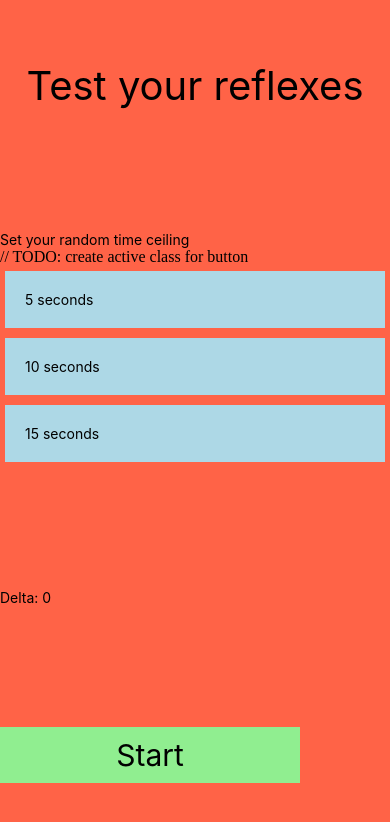
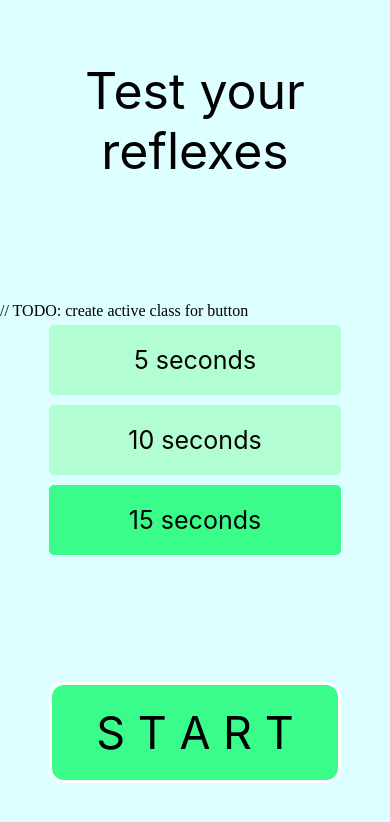
Before and after one commit to jathom30/reflex-timer-app, a React Native app: screen / in a window 390 px wide. Shown: the top 822 px of the page. Built offline with nearby package versions, Linux system fonts and the light colour scheme.

Commit message:
styles updated. ave, high, low delta display added

```diff
--- a/App.js
+++ b/App.js
@@ -3,7 +3,6 @@ import { StyleSheet, View, Text } from 'react-native';
 
 import Button from './components/Button'
 
-import Screen from './components/Screen'
 import StartScreen from './components/StartScreen'
 import ClockScreen from './components/ClockScreen'
 
@@ -19,11 +18,15 @@ export default class App extends React.Component {
       userTime: 0,
       timeDelta: 0,
       randomReached: false,
-      btnDisabled: true,
-      activeClass: false,
+      deltaArray: [],
+      reflexAverage: 0,
+      reflexHigh: 0,
+      reflexLow: 0,
+      reflexAttempts: 0,
     }
     this.startClock = this.startClock.bind(this)
     this.stopClock = this.stopClock.bind(this)
+    this.reset = this.reset.bind(this)
 
     // random number functions
     this.fiveSec = this.fiveSec.bind(this)
@@ -57,20 +60,55 @@ export default class App extends React.Component {
 
       // find delta and set
       let delta = this.state.userTime - this.state.time
+      // find delta average and set
+      let deltaSum, reflexAverage, reflexLow, reflexHigh
+      if (this.state.deltaArray.length === 0) {
+        reflexAverage = delta
+        reflexHigh = delta
+        reflexLow = delta
+      } else if (this.state.deltaArray.length > 0) {
+        deltaSum = this.state.deltaArray.reduce((total, delta) => total + delta)
+        reflexAverage = deltaSum / this.state.deltaArray.length
+        reflexLow = Math.min(...this.state.deltaArray)
+        reflexHigh = Math.max(...this.state.deltaArray)
+
+        // if delta is lower/higher than current state of array
+        if (delta > reflexHigh) {
+          reflexHigh = delta
+        }
+        if (delta < reflexLow) {
+          reflexLow = delta
+        }
+      }
       this.setState({
         timeDelta: delta,
         start: false,
         time: 0,
         userTime: 0,
+        // adds delta to deltaArray
+        deltaArray: [...this.state.deltaArray, delta],
+        reflexAverage: Math.round(reflexAverage),
+        reflexHigh: reflexHigh,
+        reflexLow: reflexLow,
+        reflexAttempts: this.state.reflexAttempts + 1
       })
     }
+  }
+
+  reset() {
+    this.setState({
+      deltaArray: [],
+      reflexAverage: 0,
+      reflexHigh: 0,
+      reflexLow: 0,
+      reflexAttempts: 0,
+    })
   }
 
   // random number functions
   fiveSec() {
     this.setState({
       maxRandom: 5000,
-      activeClass: true,
     })
   }
   tenSec() {
@@ -109,6 +147,7 @@ export default class App extends React.Component {
             stopClock={this.stopClock}
             time={this.state.time}
             userTime={this.state.userTime}
+            randomNumber={this.state.randomNumber}
             btnDisabled={this.state.btnDisabled} />
           :
           <StartScreen
@@ -118,7 +157,13 @@ export default class App extends React.Component {
             fifteenSec={this.fifteenSec}
             maxRandom={this.state.maxRandom}
             timeDelta={this.state.timeDelta}
-            startClock={this.startClock} /> }
+            startClock={this.startClock}
+            reflexAverage={this.state.reflexAverage}
+            reflexLow={this.state.reflexLow}
+            reflexHigh={this.state.reflexHigh}
+            reflexAttempts={this.state.reflexAttempts}
+            reset={this.reset} />
+        }
 
       </View>
     );
@@ -129,7 +174,7 @@ export default class App extends React.Component {
 const styles = StyleSheet.create({
   container: {
     flex: 1,
-    backgroundColor: 'tomato',
+    backgroundColor: '#DDFFFF',
     alignItems: 'stretch',
     justifyContent: 'space-around',
   },
--- a/components/Button.js
+++ b/components/Button.js
@@ -5,8 +5,8 @@ import { StyleSheet, Text, TouchableOpacity } from 'react-native'
 export default class Button extends Component {
   render() {
     return (
-      <TouchableOpacity onPress={this.props.activatePress}>
-        <Text style={this.props.btnStyle}>{this.props.title}</Text>
+      <TouchableOpacity style={this.props.touchableStyle} onPress={this.props.activatePress}>
+        <Text style={this.props.btnTextStyle}>{this.props.title}</Text>
       </TouchableOpacity>
     )
   }
--- a/components/ClockScreen.js
+++ b/components/ClockScreen.js
@@ -4,13 +4,30 @@ import { StyleSheet, Text, View, TouchableOpacity } from "react-native";
 import Button from './Button'
 
 export default class ClockScreen extends Component {
+  componentDidUpdate() {
+    if (this.props.time >= this.props.randomNumber) {
+      clearInterval(this.timer)
+      styles.fullscreen = {
+        flex: 1,
+        backgroundColor: 'red',
+        justifyContent: 'center',
+        alignItems: 'center',
+      }
+    } else {
+      styles.fullscreen = {
+        backgroundColor: '#EADFDF',
+        flex: 1,
+        justifyContent: 'center',
+        alignItems: 'center',
+      }
+    }
+  }
+
   render() {
     return(
       <View style={{flex: 1}}>
         <TouchableOpacity style={styles.fullscreen} onPress={this.props.stopClock}>
           <Text>When the screen turns red, press anywhere</Text>
-          <Text>{this.props.time}</Text>
-          <Text>{this.props.userTime}</Text>
         </TouchableOpacity>
       </View>
     )
@@ -19,7 +36,7 @@ export default class ClockScreen extends Component {
 
 const styles = StyleSheet.create({
   fullscreen: {
-    backgroundColor: 'purple',
+    backgroundColor: '#EADFDF',
     flex: 1,
     justifyContent: 'center',
     alignItems: 'center',
--- a/components/Screen.js
+++ /dev/null
@@ -1,51 +0,0 @@
-import React, { Component } from 'react'
-import { StyleSheet, Text, View } from "react-native";
-
-import Button from "./Button";
-
-export default class Screen extends Component {
-  render() {
-    return (
-      <View style={styles.container}>
-        <Text style={styles.mainHeader}>{this.props.mainMessage}</Text>
-
-        <View>
-          <Button title="5 sec" btnStyle={button.seconds} activatePress={this.props.activatePress} />
-          <Button title="10 sec" btnStyle={button.seconds} activatePress={this.props.activatePress} />
-          <Button title="15 sec" btnStyle={button.seconds} activatePress={this.props.activatePress} />
-        </View>
-
-        <Text>{this.props.maxRandom}</Text>
-
-        <Button title="Start" btnStyle={button.main} activatePress={this.props.activatePress} />
-      </View>
-    )
-  }
-}
-
-const styles = StyleSheet.create({
-  container: {
-    flex: 1,
-    backgroundColor: '#fff',
-    alignItems: 'center',
-    justifyContent: 'space-around',
-  },
-  mainHeader: {
-    fontSize: 40,
-  }
-})
-
-const button = StyleSheet.create({
-  main: {
-    backgroundColor: 'lightgreen',
-    padding: 10,
-    fontSize: 30,
-    width: 300,
-    textAlign: 'center',
-  },
-  seconds: {
-    backgroundColor: 'lightblue',
-    padding: 20,
-    margin: 5,
-  }
-})
--- a/components/StartScreen.js
+++ b/components/StartScreen.js
@@ -4,21 +4,35 @@ import { StyleSheet, Text, View, TouchableOpacity } from "react-native";
 import Button from './Button'
 
 export default class StartScreen extends Component {
+
+
   render() {
     return(
       <View style={styles.container}>
         <Text style={styles.mainHeader}>Test your reflexes</Text>
           <View>
-            <Text>Set your random time ceiling</Text>
+            {/* <Text style={styles.subHeader}>Set your random time ceiling</Text> */}
             // TODO: create active class for button
-            <Button title="5 seconds" btnStyle={!this.props.activeClass ? button.seconds : [button.seconds, button.active]} activatePress={this.props.fiveSec} />
-            <Button title="10 seconds" btnStyle={button.seconds} activatePress={this.props.tenSec} />
-            <Button title="15 seconds" btnStyle={button.seconds} activatePress={this.props.fifteenSec} />
+            <Button title="5 seconds" touchableStyle={this.props.maxRandom === 5000 ? [button.seconds, button.active] : button.seconds } btnTextStyle={btnText.time} activatePress={this.props.fiveSec} />
+            <Button title="10 seconds" touchableStyle={this.props.maxRandom === 10000 ? [button.seconds, button.active] : button.seconds } btnTextStyle={btnText.time} activatePress={this.props.tenSec} />
+            <Button title="15 seconds" touchableStyle={this.props.maxRandom === 15000 ? [button.seconds, button.active] : button.seconds } btnTextStyle={btnText.time} activatePress={this.props.fifteenSec} />
           </View>
 
-          <Text>Delta: {this.props.timeDelta}</Text>
+          {this.props.reflexAttempts > 0 ?
+            <View style={styles.results}>
+              <Text style={styles.resultsText}>Delta: {this.props.timeDelta}</Text>
+              <Text style={styles.resultsText}>Delta Low: {this.props.reflexLow}</Text>
+              <Text style={styles.resultsText}>Delta High: {this.props.reflexHigh}</Text>
+              <Text style={styles.resultsText}>Delta Average: {this.props.reflexAverage}</Text>
+              <Text style={styles.resultsText}>Reflex Attempts: {this.props.reflexAttempts}</Text>
+              <Button title="RESET" touchableStyle={button.reset} btnTextStyle={btnText.reset} activatePress={this.props.reset} />
+            </View>
+            :
+            null
+          }
 
-          <Button title="Start" btnStyle={button.main} activatePress={this.props.startClock} />
+
+          <Button title="S T A R T" touchableStyle={button.main} btnTextStyle={btnText.main} activatePress={this.props.startClock} />
       </View>
     )
   }
@@ -32,25 +46,73 @@ const styles = StyleSheet.create({
     justifyContent: 'space-around',
   },
   mainHeader: {
-    fontSize: 40,
+    fontSize: 50,
     textAlign: 'center'
+  },
+  subHeader: {
+    fontSize: 30,
+    textAlign: 'center',
+    marginBottom: 10,
+  },
+  results: {
+    alignItems: 'center',
+    backgroundColor: '#A1FAFA',
+    padding: 10,
+  },
+  resultsText: {
+    fontSize: 25,
+    padding: 5,
+    // color: 'white',
   }
 });
 
 const button = StyleSheet.create({
   main: {
-    backgroundColor: 'lightgreen',
-    padding: 10,
-    fontSize: 30,
-    width: 300,
-    textAlign: 'center',
+    backgroundColor: '#39FC8B',
+    width: '75%',
+    // height: 70,
+    padding: 20,
+    borderRadius: 15,
+    borderColor: 'white',
+    borderWidth: 3,
+    alignSelf: 'center',
+    justifyContent: 'center',
   },
   seconds: {
-    backgroundColor: 'lightblue',
+    backgroundColor: '#B2FED2',
+    width: '75%',
     padding: 20,
     margin: 5,
+    borderRadius: 5,
+    alignSelf: 'center',
+    justifyContent: 'center',
   },
   active: {
-    backgroundColor: 'blue'
+    backgroundColor: '#39FC8B'
+  },
+  reset: {
+    backgroundColor: '#D75A5A',
+    width: '50%',
+    padding: 10,
+    borderRadius: 20,
+    marginTop: 10,
   }
 })
+
+const btnText = StyleSheet.create({
+  main: {
+    fontSize: 45,
+    alignSelf: 'center',
+
+  },
+  time: {
+    fontSize: 25,
+    alignSelf: 'center',
+
+  },
+  reset: {
+    color: 'white',
+    fontSize: 25,
+    alignSelf: 'center',
+  }
+})
```
Also changed, not shown: 1 other file (tests, documents, lock files or other folders).
